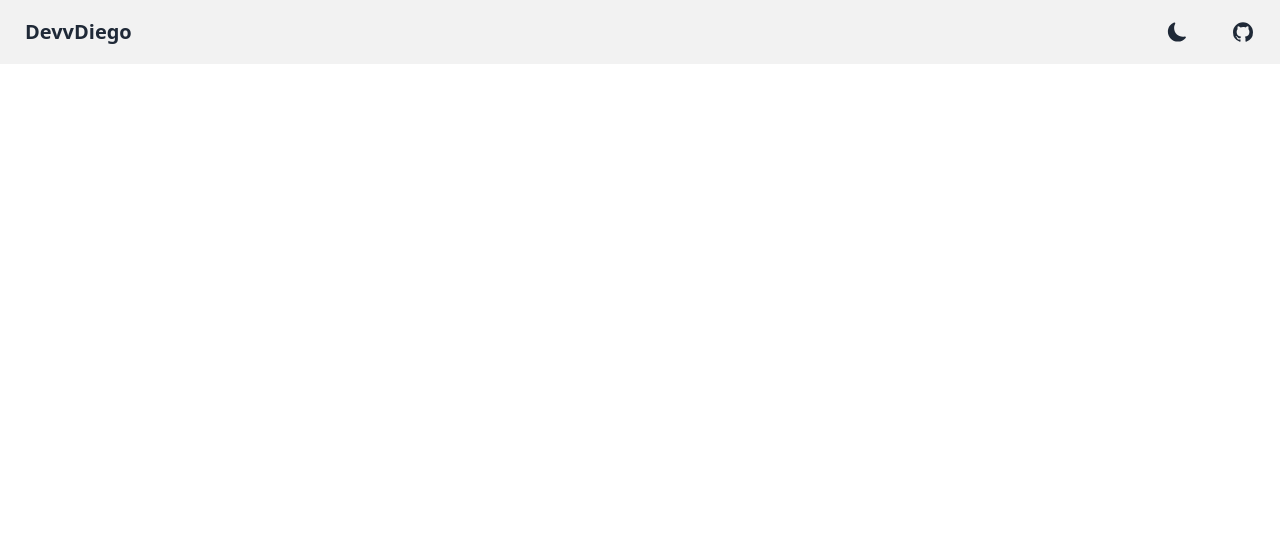
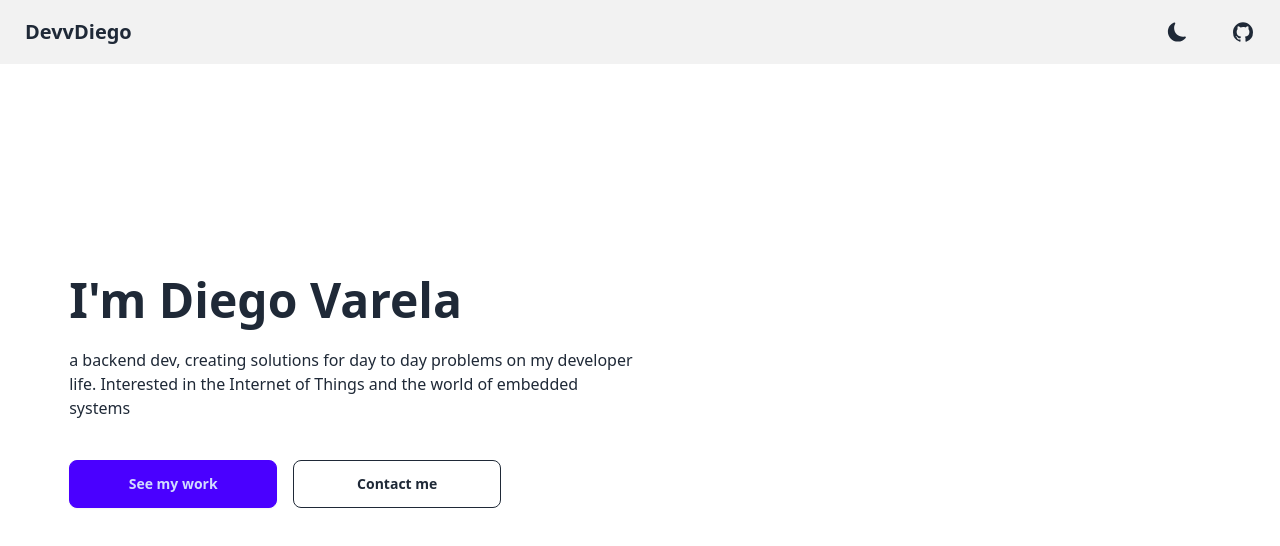
Before and after one commit to DevvDiego/DevvDiego.github.io, a SvelteKit app: page / in a window 1280 px wide. Shown: the top 546 px of the page. Built offline with nearby package versions, Linux system fonts and the light colour scheme.

Commit message:
add basic hero section

```diff
--- a/src/routes/+page.svelte
+++ b/src/routes/+page.svelte
@@ -3,6 +3,32 @@
 </script>
 
 
+<main>
+    <div class="hero min-h-screen bg-base-100">
+        <div class="hero-content ">
+            <div>
+
+                <!--? maybe add image here -->
+
+                <h1 class="text-5xl font-bold">I'm Diego Varela</h1>
+                <p class="py-6 sm:w-6/12 ">
+                    a backend dev, creating solutions for day to day problems on my developer life.
+                    Interested in the Internet of Things and the world of embedded systems
+                </p>
+
+                <div class="sm:my-4 flex flex-wrap flex-col sm:flex-row gap-4">
+                    <button class="w-5/12 sm:w-52 btn btn-primary">See my work</button>
+
+                    <button class="w-5/12 sm:w-52 btn btn-ghost btn-outline">Contact me</button>
+                </div>
+
+
+
+            </div>
+        </div>
+      </div>
+</main>
+
 
 <style>
 </style>
```
